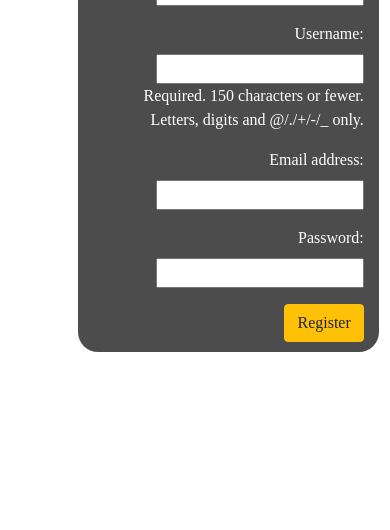
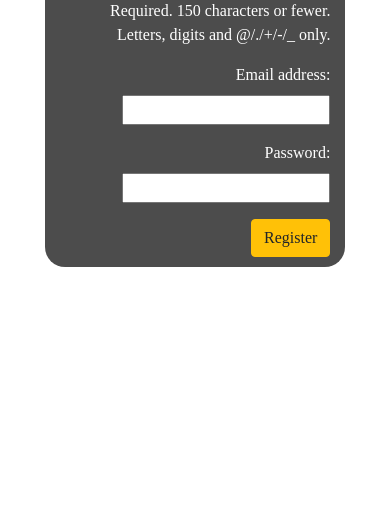
Before and after one commit to cristinabianca1609/GUTS2019, a Django app: page /food_waste_management_app/register/ in a window 390 px wide. Shown: the part 314-844 px from the top of the page. Run offline with Django 3.2, Linux system fonts and the light colour scheme; some libraries are stand-ins or nearby versions.

Commit message:
fiext thank you for registering box

```diff
--- a/food_waste_project/populate_db.py
+++ b/food_waste_project/populate_db.py
@@ -170,7 +170,7 @@
     add_user_product('lenka')
     pass
 
->>>>>>> Stashed changes
+#>>>>>>> Stashed changes
 
 if __name__ == '__main__':
     print("populating script!")
--- a/food_waste_project/static/css/mystyle.css
+++ b/food_waste_project/static/css/mystyle.css
@@ -104,6 +104,7 @@
 	left: 0;
 	right: 0;
 	padding-bottom: 10px;
+	padding-left: 0px;
 	margin-top: 10%;
 	margin-left: 60%;
 	width: 18.8em;
@@ -112,6 +113,12 @@
 	border-radius: 20px;
 	color: #fff;
 }
+
+.form-register2 {
+	text-align: center;
+}
+
+
 
 .login-form {
 	position: absolute;
@@ -163,8 +170,9 @@
 		left: 0;
 		right: 0;
 		padding-bottom: 10px;
+		padding-left: 2px;
 		margin-top: 10%;
-		margin-left: 20%;
+		margin-left: auto;
 		width: 18.8em;
 		text-align: right;
 		background: rgba(0, 0, 0, 0.7);
--- a/food_waste_project/templates/food_waste_management_app/registration.html
+++ b/food_waste_project/templates/food_waste_management_app/registration.html
@@ -8,10 +8,10 @@
 <div class='form-register'>
 
   {% if registered %}
-
-
+  <div class="form-register2">
+    <h2>Thank you for registering!</h2>
+  </div>
   {% else %}
-    <h2>Thank you for registering!</h2>
     <div class='container'>
       <h1> Sign up: </h1>
 
```
